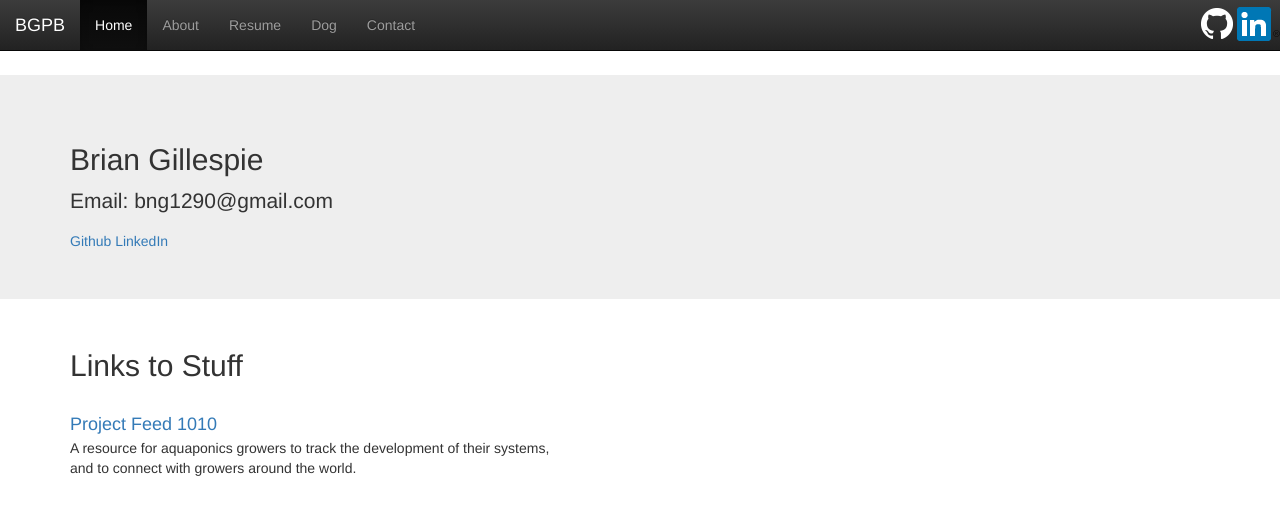
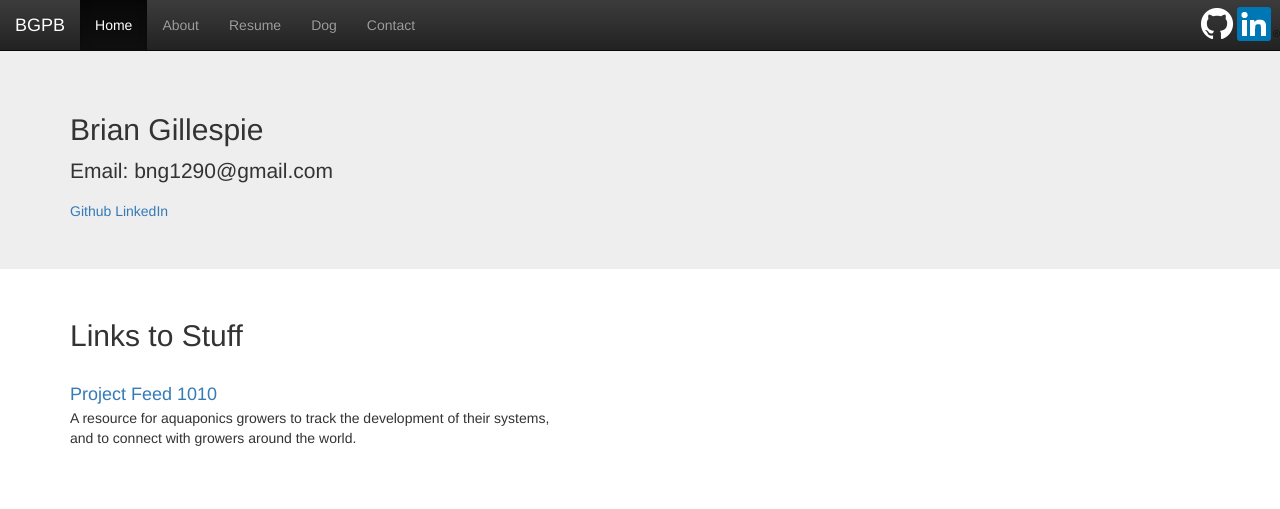
Before and after one commit to briangillespie/bgBlog, a Flask app: page /contact in a window 1280 px wide. Shown: the top 509 px of the page. Run offline with Flask 2, Linux system fonts and the light colour scheme; some libraries are stand-ins or nearby versions.

Commit message:
Minor formatting

```diff
--- a/bgpb/templates/contact.html
+++ b/bgpb/templates/contact.html
@@ -2,7 +2,7 @@
 
 {% block content %}
 
-<div class="jumbotron">
+<div class="jumbotron" style="position: relative; margin-top: -30px">
     <div class="container">
         <h2>Brian Gillespie</h2>
         <p>Email: bng1290@gmail.com</p>
```
